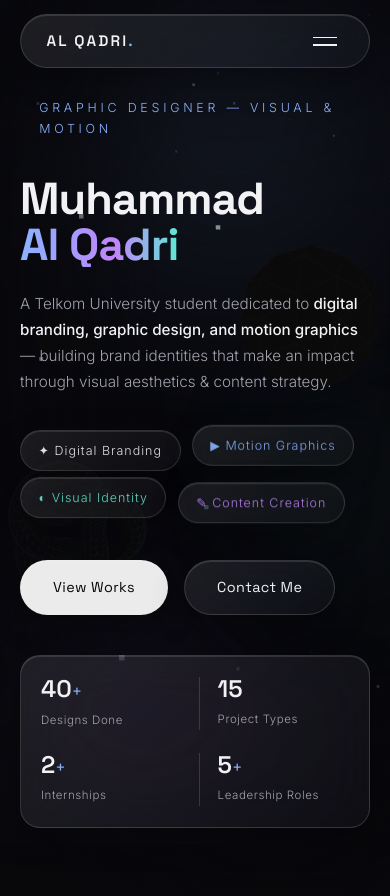
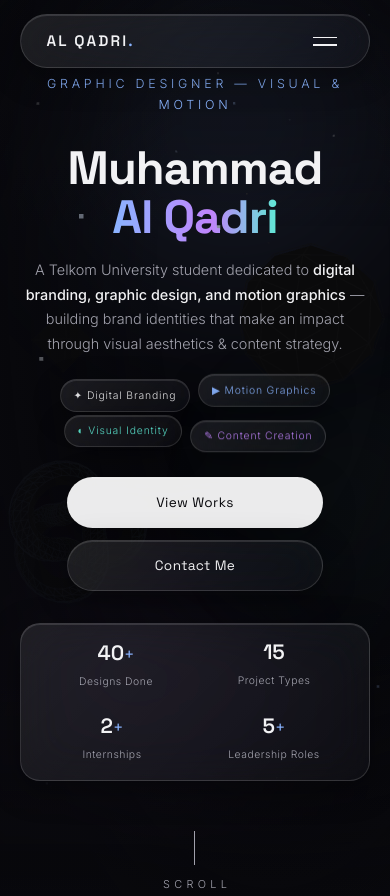
Before and after one commit to MuhammadAri12/portofolio-website, a plain HTML site: page index.html in a window 390 px wide. Shown: the top 896 px of the page. Drawn offline with nearby package versions, Linux system fonts and the light colour scheme; animation ran at ten frames a second.

Commit message:
Fix hero mobile alignment: center text, adjust font sizes, fix chips/CTA/stats layout

```diff
--- a/css/style.css
+++ b/css/style.css
@@ -954,3 +954,78 @@ button { font: inherit; color: inherit; background: none; border: 0; cursor: poi
   html { scroll-behavior: auto; }
   .card, .reveal, .reveal-3d { opacity: 1; transform: none; }
 }
+/* ============ Hero Mobile Fixes ============ */
+@media (max-width: 640px) {
+  .hero__content {
+    text-align: center;
+    padding-block: 4rem 8rem;
+  }
+
+  .hero__eyebrow {
+    margin-inline: auto;
+    margin-bottom: 1.25rem;
+  }
+
+  .hero__title {
+    font-size: clamp(2.2rem, 11vw, 3.5rem);
+    line-height: 1.05;
+    margin-bottom: 1rem;
+  }
+
+  .hero__sub {
+    max-width: 100%;
+    margin-inline: auto;
+    margin-bottom: 1.5rem;
+    font-size: clamp(0.9rem, 3.5vw, 1rem);
+    text-align: center;
+  }
+
+  .hero__chips {
+    justify-content: center;
+    margin-inline: auto;
+    margin-bottom: 1.5rem;
+    max-width: 100%;
+  }
+
+  .chip {
+    font-size: 0.7rem;
+    padding: 0.45rem 0.9rem;
+  }
+
+  .hero__cta {
+    justify-content: center;
+    gap: 0.75rem;
+    margin-bottom: 2rem;
+  }
+
+  .btn {
+    padding: 0.8rem 1.5rem;
+    font-size: 0.85rem;
+  }
+
+  .hero__stats {
+    max-width: 100%;
+    margin-inline: auto;
+    padding: 1rem 1.25rem;
+  }
+
+  .stat {
+    border-left: none;
+    padding-left: 0;
+    padding: 0 0.5rem;
+  }
+
+  .stat:first-child { padding-left: 0.5rem; }
+  .stat:last-child { padding-right: 0.5rem; }
+
+  .stat strong { font-size: clamp(1.3rem, 5vw, 1.8rem); }
+  .stat small { font-size: 0.65rem; }
+}
+
+@media (max-width: 420px) {
+  .hero__title { font-size: clamp(2rem, 12vw, 3rem); }
+  .hero__chips { gap: 0.5rem; }
+  .chip { font-size: 0.65rem; padding: 0.4rem 0.8rem; }
+  .hero__cta { flex-direction: column; width: 100%; max-width: 16rem; margin-inline: auto; }
+  .btn { width: 100%; }
+}
```
